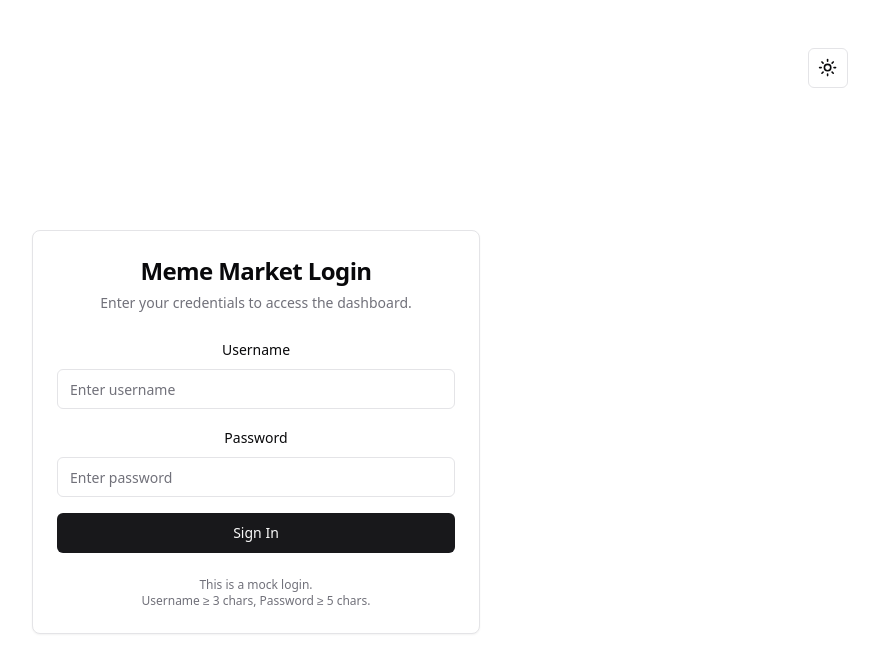
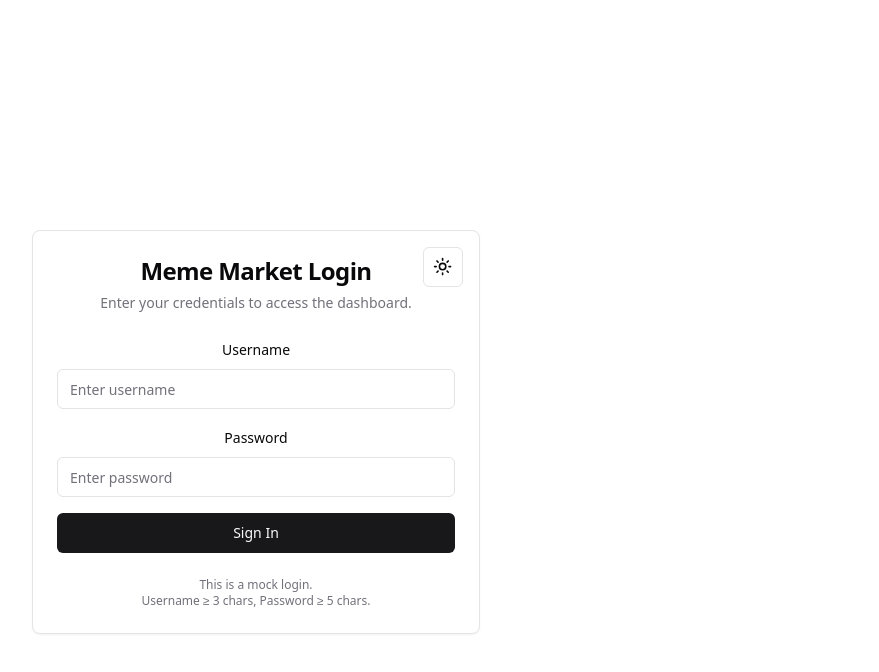
Before and after one commit to quackextractor/MemeMarket, a React (Vite) app: page /login in a window 1280 px wide. Shown: the top 672 px of the page, without its empty margins (384-1263 px from the left). Built offline with nearby package versions, Linux system fonts and the light colour scheme.

Commit message:
Improve layout for Dashboard and Login pages
Added a 'Gallery' button to the Dashboard header and enhanced the 'Go to Memes' button styling and alignment. Moved the ModeToggle inside the Login card for better positioning and consistency.

```diff
--- a/src/pages/DashboardPage.tsx
+++ b/src/pages/DashboardPage.tsx
@@ -40,6 +40,9 @@ const DashboardPage = () => {
                     <div className="flex items-center justify-between">
                         <CardTitle className="text-3xl font-bold">Dashboard</CardTitle>
                         <div className="flex gap-2">
+                            <Button variant="outline" onClick={() => navigate('/memes')}>
+                                Gallery
+                            </Button>
                             <Button variant="outline" onClick={() => navigate('/cart')}>
                                 Cart ({itemCount})
                             </Button>
@@ -129,8 +132,8 @@ const DashboardPage = () => {
                             )}
                         </div>
 
-                        <div className="pt-4">
-                            <Button onClick={() => navigate('/memes')} className="w-full sm:w-auto">
+                        <div className="pt-4 flex justify-center">
+                            <Button onClick={() => navigate('/memes')} size="lg" className="w-full sm:w-64 text-lg">
                                 Go to Memes
                             </Button>
                         </div>
--- a/src/pages/LoginPage.tsx
+++ b/src/pages/LoginPage.tsx
@@ -52,11 +52,11 @@ const LoginPage = () => {
   };
 
   return (
-    <div className="flex min-h-screen items-center justify-center p-4 relative">
-      <div className="absolute top-4 right-4">
-        <ModeToggle />
-      </div>
-      <Card className="w-full max-w-md">
+    <div className="flex min-h-screen items-center justify-center p-4">
+      <Card className="w-full max-w-md relative">
+        <div className="absolute right-4 top-4">
+          <ModeToggle />
+        </div>
         <CardHeader>
           <CardTitle className="text-center text-2xl font-bold">Meme Market Login</CardTitle>
           <CardDescription className="text-center">
```
